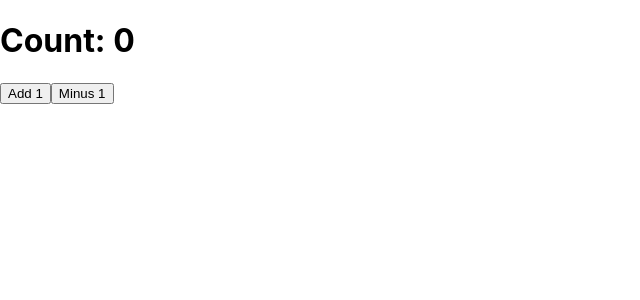
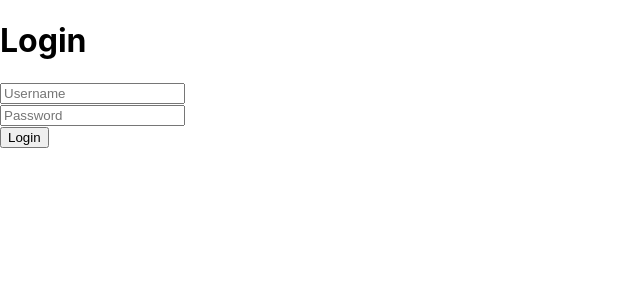
Before and after one commit to mmurenz1/internship-prep, a React (Create React App) app in the folder my-app/: page / in a window 1280 px wide. Shown: the top 300 px of the page, without its empty margins (0-640 px from the left). Built offline with nearby package versions, Linux system fonts and the light colour scheme.

Commit message:
feat: login form project complete

```diff
--- a/my-app/src/App.tsx
+++ b/my-app/src/App.tsx
@@ -1,32 +1,44 @@
-import { useReducer } from 'react';
+import { useState } from 'react';
 
-interface State {
-  count: number;
-  error: string;
-}
-
-function reducer(state: State, action: string) {
-  if (action === 'increment') {
-    return { ...state, count: state.count + 1, error: '' };
-  }
-  if (action === 'decrement') {
-    if (state.count === 0) {
-      return { ...state, error: "Cannot go below 0!" };
-    }
-    return { ...state, count: state.count - 1, error: "" };
-  }
-  return state;
+interface LoginForm {
+  username: string;
+  password: string;
 }
 
 function App() {
-  const [state, dispatch] = useReducer(reducer, { count: 0, error: "" });
+  const [form, setForm] = useState<LoginForm>({ username: "", password: "" });
+  const [error, setError] = useState("");
+  const [success, setSuccess] = useState(false);
+
+  const handleSubmit = () => {
+    if (!form.username || !form.password) {
+      setError("Please fill in all fields.");
+      return;
+    }
+
+    setError("");
+    setSuccess(true);
+  };
 
   return (
     <div>
-      <h1>Count: {state.count}</h1>
-      <p style={{ color: "red" }}>{state.error}</p>
-      <button onClick={() => dispatch("increment")}>Add 1</button>
-      <button onClick={() => dispatch("decrement")}>Minus 1</button>
+      <h1>Login</h1>
+      <input
+        placeholder="Username"
+        value={form.username}
+        onChange={(e) => setForm({ ...form, username: e.target.value })}
+      />
+      <br />
+      <input
+        placeholder="Password"
+        type="password"
+        value={form.password}
+        onChange={(e) => setForm({ ...form, password: e.target.value })}
+      />
+      <br />
+      <button onClick={handleSubmit}>Login</button>
+      <p style={{ color: "red" }}>{error}</p>
+      {success && <p style={{ color: "green" }}>Login Successful!</p>}
     </div>
   )
 }
```
